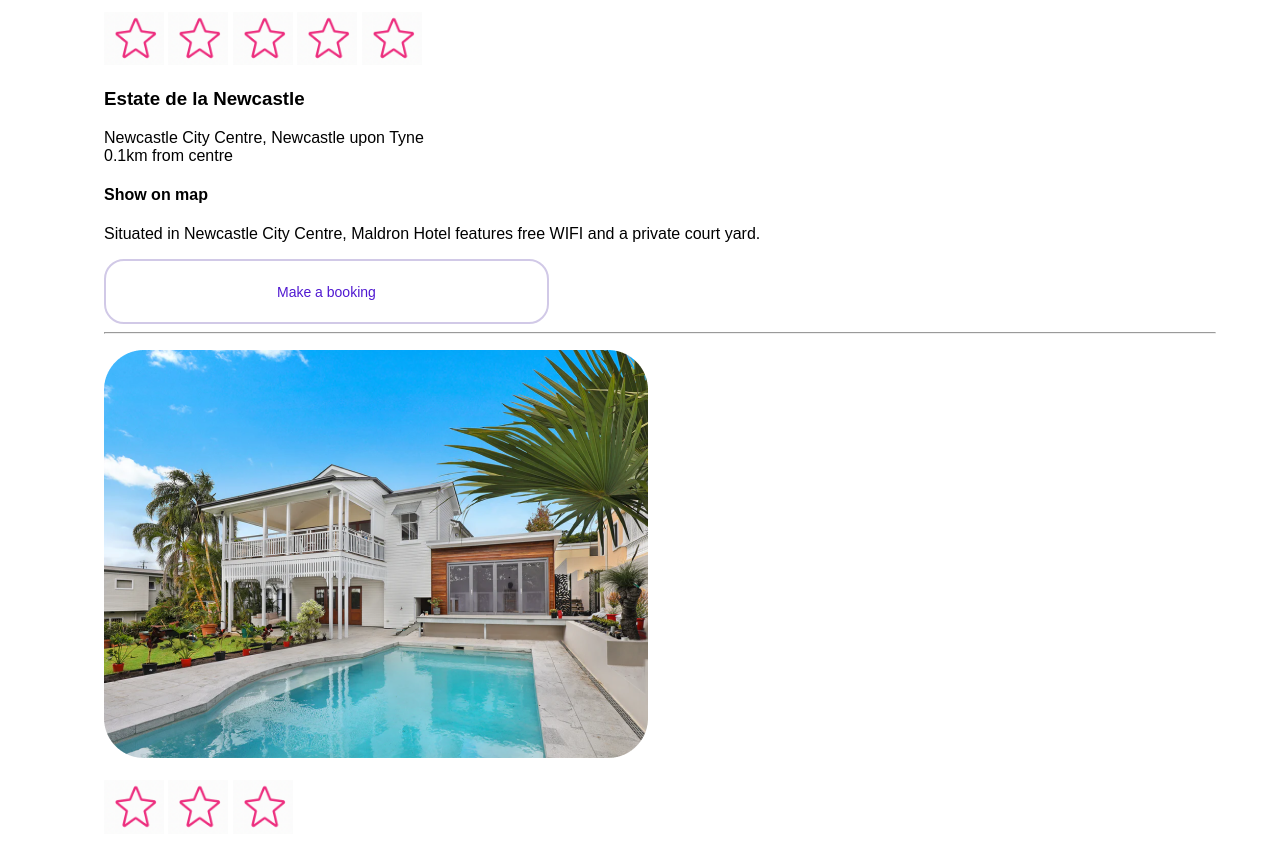
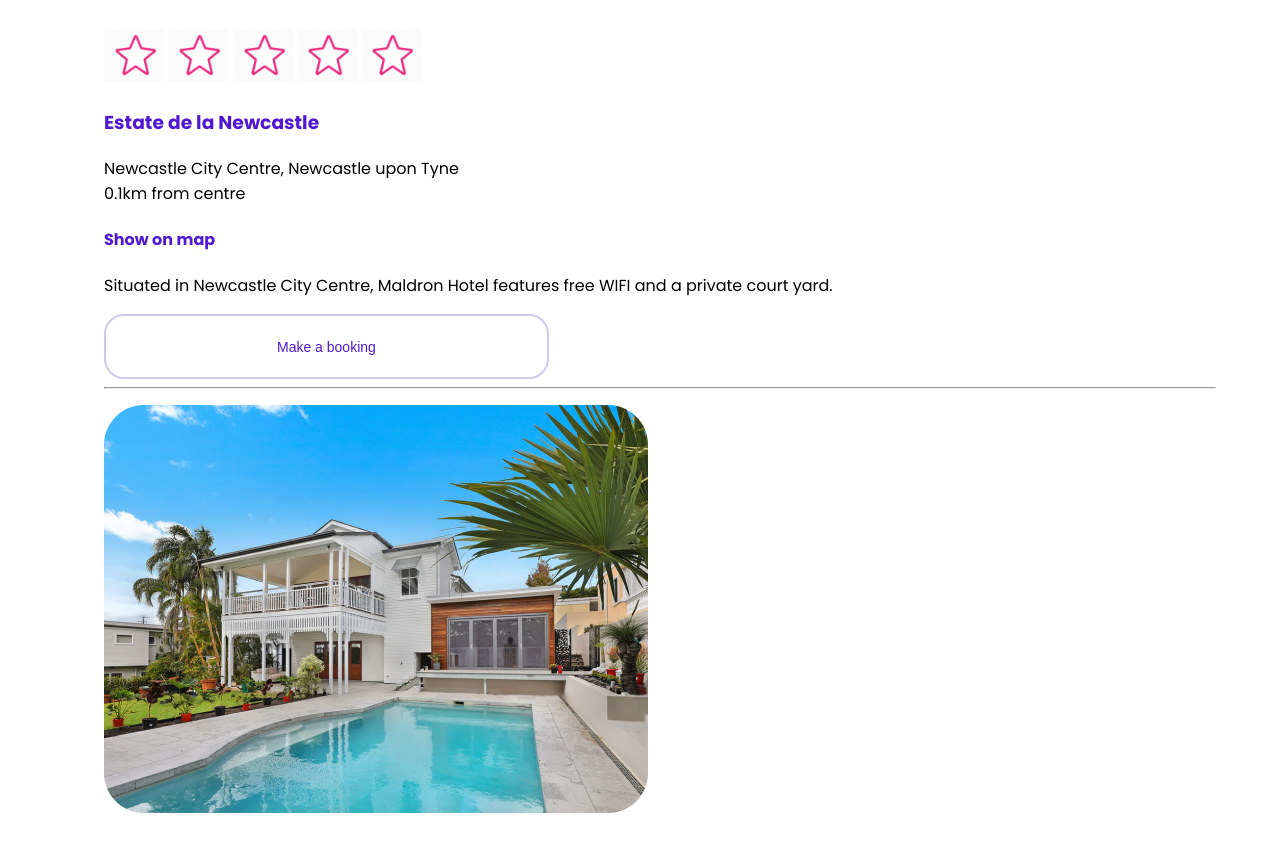
Before and after one commit to pau-develop/202207-w1chwe-pau-sanchez-pablo-sobrino, a website: page index.html in a window 1280 px wide. Shown: the part 1266-2107 px from the top of the page. Drawn offline with nearby package versions, Linux system fonts and the light colour scheme; files that its build step writes are made by us from their sources.

Commit message:
Headers colors

```diff
--- a/index.html
+++ b/index.html
@@ -3,6 +3,9 @@
   <head>
     <meta charset="UTF-8" />
     <meta name="viewport" content="width=device-width, initial-scale=1.0" />
+    <link rel="preconnect" href="https://fonts.googleapis.com">
+<link rel="preconnect" href="https://fonts.gstatic.com" crossorigin>
+<link href="https://fonts.googleapis.com/css2?family=Poppins:wght@400;700&display=swap" rel="stylesheet">
     <link
       rel="stylesheet"
       href="https://cdnjs.cloudflare.com/ajax/libs/font-awesome/6.1.1/css/all.min.css"
--- a/sass/_partials/_section-two.scss
+++ b/sass/_partials/_section-two.scss
@@ -50,3 +50,8 @@
 .star {
   width: 60px;
 }
+
+h3,
+h4 {
+  color: $blue-box-background;
+}
--- a/sass/styles.scss
+++ b/sass/styles.scss
@@ -13,9 +13,5 @@
 body {
   margin: 0;
   background-color: $background-color;
-  font-family: sans-serif;
+  font-family: poppins, sans-serif;
 }
-
-.star {
-  width: 60px;
-}
```
